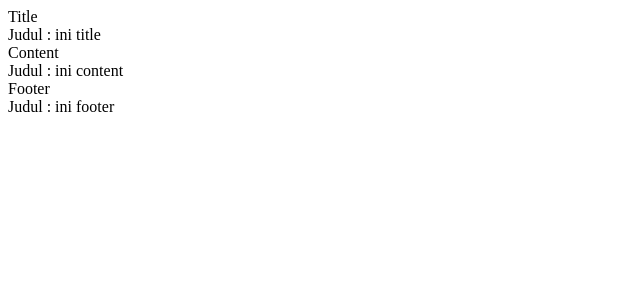
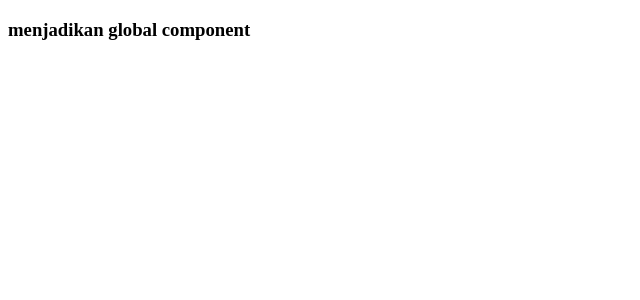
Before and after one commit to faizaungguh/vue-todo, a Vue app: page / in a window 1280 px wide. Shown: the top 300 px of the page, without its empty margins (0-640 px from the left). Built offline with nearby package versions, Linux system fonts and the light colour scheme.

Commit message:
global component

```diff
--- a/src/App.vue
+++ b/src/App.vue
@@ -1,21 +1,7 @@
 <template>
-  <child-component>
-    <template v-slot:default="props">
-      <span>Judul : {{ props.data }}</span>
-    </template>
-    <template v-slot:slot2="{content}">
-      <span>Judul : {{ content }}</span>
-    </template>
-    <template v-slot:slot3="{data}">
-      <span>Judul : {{ data }}</span>
-    </template>
-  </child-component>
+  <child-component />
 </template>
 
 <script>
-import ChildComponent from "./components/ChildComponent.vue";
-
-export default {
-  components: { ChildComponent },
-};
+export default {};
 </script>
--- a/src/components/ChildComponent.vue
+++ b/src/components/ChildComponent.vue
@@ -1,20 +1,9 @@
 <template>
-  <div>Title</div>
-  <slot :data="title"/>
-  <div>Content</div>
-  <slot :data="content" />
-  <div>Footer</div>
-  <slot :data="footer"/>
+  <h3>menjadikan global component</h3>
 </template>
 
 <script>
 export default {
-  data() {
-    return {
-      title: 'ini title',
-      content: 'ini content',
-      footer: 'ini footer'
-    }
-  },
+
 };
 </script>
--- a/src/main.js
+++ b/src/main.js
@@ -1,4 +1,7 @@
 import { createApp } from 'vue'
 import App from './App.vue'
+import ChildComponent from './components/ChildComponent.vue'
 
-createApp(App).mount('#app')
+const app = createApp(App);
+app.component("child-component", ChildComponent);
+app.mount('#app');
```
